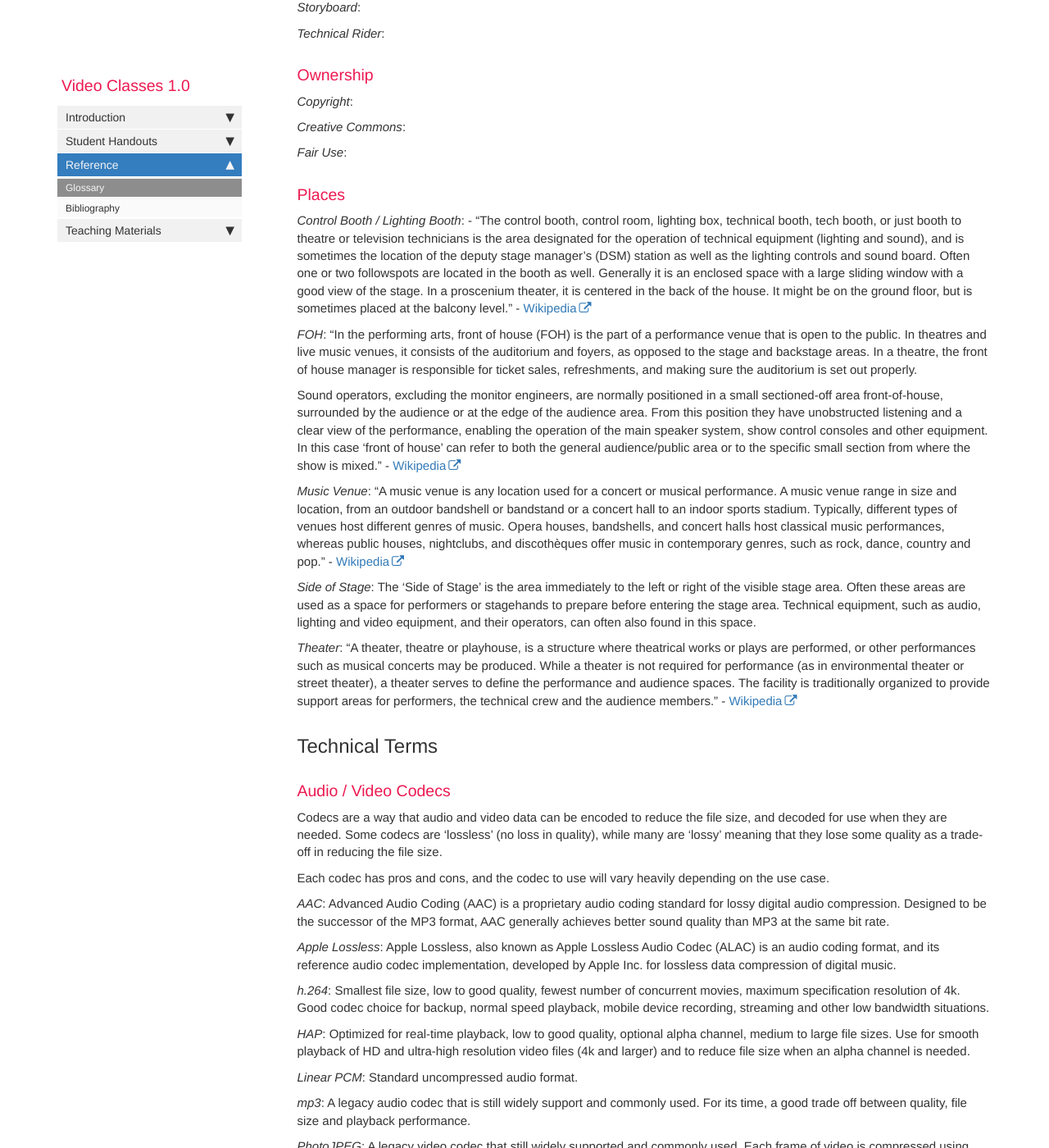
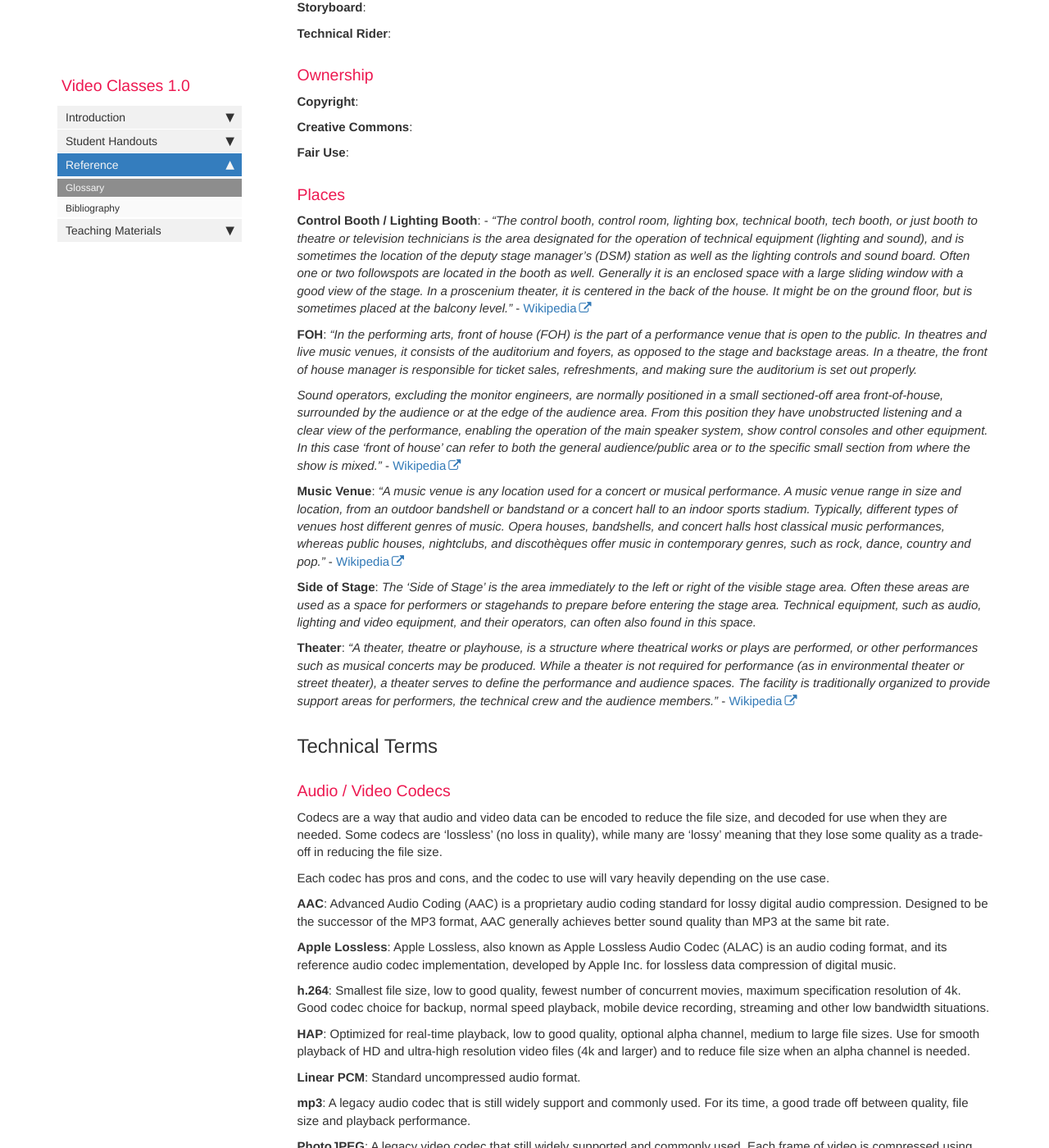
Before and after one commit to Vidvox/vvedu, a Jekyll site: the page built from pages/reference/ref_glossary.md, in a window 1280 px wide and 1400 px high, scrolled down 649 px. Shown: the whole window at 82% size. Built offline with Jekyll 4.4.1, drawn with Linux system fonts in a browser that asks for light colours; nearby versions of some CDN libraries; comment, search, counter and statistics services are not loaded; some of the changed text lies outside the part shown.

Commit message:
Glossary format fixes

```diff
--- a/pages/reference/ref_glossary.md
+++ b/pages/reference/ref_glossary.md
@@ -13,35 +13,35 @@ folder: reference
 
 ### Documents
 
-*Contract*:
+**Contract**:
 
-*Mood board*:
+**Mood board**:
 
-*Storyboard*:
+**Storyboard**:
 
-*Technical Rider*:
+**Technical Rider**:
 
 ### Ownership
 
-*Copyright*:
+**Copyright**:
 
-*Creative Commons*:
+**Creative Commons**:
 
-*Fair Use*:
+**Fair Use**:
 
 ### Places
 
-*Control Booth / Lighting Booth*: - "The control booth, control room, lighting box, technical booth, tech booth, or just booth to theatre or television technicians is the area designated for the operation of technical equipment (lighting and sound), and is sometimes the location of the deputy stage manager's (DSM) station as well as the lighting controls and sound board. Often one or two followspots are located in the booth as well. Generally it is an enclosed space with a large sliding window with a good view of the stage. In a proscenium theater, it is centered in the back of the house. It might be on the ground floor, but is sometimes placed at the balcony level." - [Wikipedia](https://en.wikipedia.org/wiki/Control_booth)
+**Control Booth / Lighting Booth**: - *"The control booth, control room, lighting box, technical booth, tech booth, or just booth to theatre or television technicians is the area designated for the operation of technical equipment (lighting and sound), and is sometimes the location of the deputy stage manager's (DSM) station as well as the lighting controls and sound board. Often one or two followspots are located in the booth as well. Generally it is an enclosed space with a large sliding window with a good view of the stage. In a proscenium theater, it is centered in the back of the house. It might be on the ground floor, but is sometimes placed at the balcony level."* - [Wikipedia](https://en.wikipedia.org/wiki/Control_booth)
 
-*FOH*: "In the performing arts, front of house (FOH) is the part of a performance venue that is open to the public. In theatres and live music venues, it consists of the auditorium and foyers, as opposed to the stage and backstage areas. In a theatre, the front of house manager is responsible for ticket sales, refreshments, and making sure the auditorium is set out properly.
+**FOH**: *"In the performing arts, front of house (FOH) is the part of a performance venue that is open to the public. In theatres and live music venues, it consists of the auditorium and foyers, as opposed to the stage and backstage areas. In a theatre, the front of house manager is responsible for ticket sales, refreshments, and making sure the auditorium is set out properly.*
 
-Sound operators, excluding the monitor engineers, are normally positioned in a small sectioned-off area front-of-house, surrounded by the audience or at the edge of the audience area. From this position they have unobstructed listening and a clear view of the performance, enabling the operation of the main speaker system, show control consoles and other equipment. In this case 'front of house' can refer to both the general audience/public area or to the specific small section from where the show is mixed." - [Wikipedia](https://en.wikipedia.org/wiki/Front_of_house)
+*Sound operators, excluding the monitor engineers, are normally positioned in a small sectioned-off area front-of-house, surrounded by the audience or at the edge of the audience area. From this position they have unobstructed listening and a clear view of the performance, enabling the operation of the main speaker system, show control consoles and other equipment. In this case 'front of house' can refer to both the general audience/public area or to the specific small section from where the show is mixed."* - [Wikipedia](https://en.wikipedia.org/wiki/Front_of_house)
 
-*Music Venue*: "A music venue is any location used for a concert or musical performance. A music venue range in size and location, from an outdoor bandshell or bandstand or a concert hall to an indoor sports stadium. Typically, different types of venues host different genres of music. Opera houses, bandshells, and concert halls host classical music performances, whereas public houses, nightclubs, and discothèques offer music in contemporary genres, such as rock, dance, country and pop." - [Wikipedia](https://en.wikipedia.org/wiki/Music_venue)
+**Music Venue**: *"A music venue is any location used for a concert or musical performance. A music venue range in size and location, from an outdoor bandshell or bandstand or a concert hall to an indoor sports stadium. Typically, different types of venues host different genres of music. Opera houses, bandshells, and concert halls host classical music performances, whereas public houses, nightclubs, and discothèques offer music in contemporary genres, such as rock, dance, country and pop."* - [Wikipedia](https://en.wikipedia.org/wiki/Music_venue)
 
-*Side of Stage*: The 'Side of Stage' is the area immediately to the left or right of the visible stage area. Often these areas are used as a space for performers or stagehands to prepare before entering the stage area. Technical equipment, such as audio, lighting and video equipment, and their operators, can often also found in this space.
+**Side of Stage**: *The 'Side of Stage' is the area immediately to the left or right of the visible stage area. Often these areas are used as a space for performers or stagehands to prepare before entering the stage area. Technical equipment, such as audio, lighting and video equipment, and their operators, can often also found in this space.*
 
-*Theater*: "A theater, theatre or playhouse, is a structure where theatrical works or plays are performed, or other performances such as musical concerts may be produced. While a theater is not required for performance (as in environmental theater or street theater), a theater serves to define the performance and audience spaces. The facility is traditionally organized to provide support areas for performers, the technical crew and the audience members." - [Wikipedia](https://en.wikipedia.org/wiki/Theater_(structure))
+**Theater**: *"A theater, theatre or playhouse, is a structure where theatrical works or plays are performed, or other performances such as musical concerts may be produced. While a theater is not required for performance (as in environmental theater or street theater), a theater serves to define the performance and audience spaces. The facility is traditionally organized to provide support areas for performers, the technical crew and the audience members."* - [Wikipedia](https://en.wikipedia.org/wiki/Theater_(structure))
 
 ## Technical Terms
 
@@ -51,60 +51,60 @@ Codecs are a way that audio and video data can be encoded to reduce the file siz
 
 Each codec has pros and cons, and the codec to use will vary heavily depending on the use case.
 
-*AAC*: Advanced Audio Coding (AAC) is a proprietary audio coding standard for lossy digital audio compression. Designed to be the successor of the MP3 format, AAC generally achieves better sound quality than MP3 at the same bit rate.
+**AAC**: Advanced Audio Coding (AAC) is a proprietary audio coding standard for lossy digital audio compression. Designed to be the successor of the MP3 format, AAC generally achieves better sound quality than MP3 at the same bit rate.
 
-*Apple Lossless*: Apple Lossless, also known as Apple Lossless Audio Codec (ALAC) is an audio coding format, and its reference audio codec implementation, developed by Apple Inc. for lossless data compression of digital music.
+**Apple Lossless**: Apple Lossless, also known as Apple Lossless Audio Codec (ALAC) is an audio coding format, and its reference audio codec implementation, developed by Apple Inc. for lossless data compression of digital music.
 
-*h.264*: Smallest file size, low to good quality, fewest number of concurrent movies, maximum specification resolution of 4k. Good codec choice for backup, normal speed playback, mobile device recording, streaming and other low bandwidth situations.
+**h.264**: Smallest file size, low to good quality, fewest number of concurrent movies, maximum specification resolution of 4k. Good codec choice for backup, normal speed playback, mobile device recording, streaming and other low bandwidth situations.
 
-*HAP*: Optimized for real-time playback, low to good quality, optional alpha channel, medium to large file sizes. Use for smooth playback of HD and ultra-high resolution video files (4k and larger) and to reduce file size when an alpha channel is needed.
+**HAP**: Optimized for real-time playback, low to good quality, optional alpha channel, medium to large file sizes. Use for smooth playback of HD and ultra-high resolution video files (4k and larger) and to reduce file size when an alpha channel is needed.
 
-*Linear PCM*: Standard uncompressed audio format.
+**Linear PCM**: Standard uncompressed audio format.
 
-*mp3*: A legacy audio codec that is still widely support and commonly used. For its time, a good trade off between quality, file size and playback performance.
+**mp3**: A legacy audio codec that is still widely support and commonly used. For its time, a good trade off between quality, file size and playback performance.
 
-*PhotoJPEG*: A legacy video codec that still widely supported and commonly used. Each frame of video is compressed using JPEG. For its time, a good trade off between quality, file size and playback performance.
+**PhotoJPEG**: A legacy video codec that still widely supported and commonly used. Each frame of video is compressed using JPEG. For its time, a good trade off between quality, file size and playback performance.
 
-*ProRes*: Very good quality, optional alpha channel, medium to large file sizes. Good choice for video editing, archiving and basic high quality playback.. Requires additional install of [Apple Pro Video Formats](https://support.apple.com/kb/DL1396?locale=en_US).
+**ProRes**: Very good quality, optional alpha channel, medium to large file sizes. Good choice for video editing, archiving and basic high quality playback.. Requires additional install of [Apple Pro Video Formats](https://support.apple.com/kb/DL1396?locale=en_US).
 
 ### File Formats
 
 File formats are the wrappers for different types of digital documents used by computers. In the world of show production they often contain some kind of media, such as audio or video, or code that is used for real-time rendering. Typically the type of file format is represented by a 1-4 character file extension after the file name.
 
-*.aif / .wav*: These are audio only file formats that contain uncompressed audio streams. The quality varies depending on the bit-depth (usually 16, 24, or 32-bit) and the sample rate (usually 44.1 khz or 48 khz).
+**.aif / .wav**: These are audio only file formats that contain uncompressed audio streams. The quality varies depending on the bit-depth (usually 16, 24, or 32-bit) and the sample rate (usually 44.1 khz or 48 khz).
 
-*.avi / .mov*: Media files that contain video, sometimes with an attached audio track, will typically contain one of these two file extensions. '.avi' is typically found on Windows whereas '.mov' is typically found on Macs. Despite having different file extensions, these formats can be containers for most popular audio and video codecs such as h.264, PhotoJPEG, HAP and ProRes.
+**.avi / .mov**: Media files that contain video, sometimes with an attached audio track, will typically contain one of these two file extensions. '.avi' is typically found on Windows whereas '.mov' is typically found on Macs. Despite having different file extensions, these formats can be containers for most popular audio and video codecs such as h.264, PhotoJPEG, HAP and ProRes.
 
-*.mp4*: The '.mp4' extension is an crossplatform format specifically for media that uses a variant of the mp4 specification; this includes the popular h.264 codec.
+**.mp4**: The '.mp4' extension is an crossplatform format specifically for media that uses a variant of the mp4 specification; this includes the popular h.264 codec.
 
-*.mp3*: Used to hold mp3 audio data as described above.
+**.mp3**: Used to hold mp3 audio data as described above.
 
 ### Hardware
 
-*Audio/Video Digitizers*: These devices can be used to connect various kinds of analog and digital audio/video cables to software running on a computer, making it possible to record, process, mix and re-output the signals.
+**Audio/Video Digitizers**: These devices can be used to connect various kinds of analog and digital audio/video cables to software running on a computer, making it possible to record, process, mix and re-output the signals.
 
-*Lighting Console*:
+**Lighting Console**:
 
-*MIDI Instrument / Controller*:
+**MIDI Instrument / Controller**:
 
-*Tablet Computer*:
+**Tablet Computer**:
 
 ### Protocols
 
 Protocols are used to pass information such as audio, video and control data from one system to another. Within the world of show production there are several commonly used protocols, several of which are demonstrated in the various sections of this course.
 
-*ArtNet*: "DMX was designed to control up to 512 channels (a universe) of lighting values over a single cable. It worked well for many years but eventually outgrew its 512 channel limit, and lighting desks supporting several DMX universes began to appear. Soon, even this was not enough as the development of channel hungry fixtures progressed and designers needed more channels than DMX could offer.
+**ArtNet**: *"DMX was designed to control up to 512 channels (a universe) of lighting values over a single cable. It worked well for many years but eventually outgrew its 512 channel limit, and lighting desks supporting several DMX universes began to appear. Soon, even this was not enough as the development of channel hungry fixtures progressed and designers needed more channels than DMX could offer.*
 
-Art-Net was created by Artistic Licence to overcome the channel restriction of DMX while still utilizing its structure. It allows multiple DMX universes to be transported over a single Cat5 cable using ethernet technology." - [https://art-net.org.uk/](https://art-net.org.uk/)
+*Art-Net was created by Artistic Licence to overcome the channel restriction of DMX while still utilizing its structure. It allows multiple DMX universes to be transported over a single Cat5 cable using ethernet technology."* - [https://art-net.org.uk/](https://art-net.org.uk/)
 
-*DMX*: - "DMX512 (Digital Multiplex) is a standard for digital communication networks that are commonly used to control stage lighting and effects. It was originally intended as a standardized method for controlling light dimmers, which, prior to DMX512, had employed various incompatible proprietary protocols. It soon became the primary method for linking controllers (such as a lighting console) to dimmers and special effects devices such as fog machines and intelligent lights. DMX has also expanded to uses in non-theatrical interior and architectural lighting, at scales ranging from strings of Christmas lights to electronic billboards. DMX can now be used to control almost anything, reflecting its popularity in theaters and venues." - [Wikipedia](https://en.wikipedia.org/wiki/DMX512)
+**DMX**: - *"DMX512 (Digital Multiplex) is a standard for digital communication networks that are commonly used to control stage lighting and effects. It was originally intended as a standardized method for controlling light dimmers, which, prior to DMX512, had employed various incompatible proprietary protocols. It soon became the primary method for linking controllers (such as a lighting console) to dimmers and special effects devices such as fog machines and intelligent lights. DMX has also expanded to uses in non-theatrical interior and architectural lighting, at scales ranging from strings of Christmas lights to electronic billboards. DMX can now be used to control almost anything, reflecting its popularity in theaters and venues."* - [Wikipedia](https://en.wikipedia.org/wiki/DMX512)
 
-*MIDI*: "MIDI is an industry standard music technology protocol that connects products from many different companies including digital musical instruments, computers, tablets, and smartphones. MIDI is used every day around the world by musicians, DJs, producers, educators, artists, and hobbyists to create, perform, learn, and share music and artistic works." - [MIDI.org](https://midi.org)
+**MIDI**: *"MIDI is an industry standard music technology protocol that connects products from many different companies including digital musical instruments, computers, tablets, and smartphones. MIDI is used every day around the world by musicians, DJs, producers, educators, artists, and hobbyists to create, perform, learn, and share music and artistic works."* - [MIDI.org](https://midi.org)
 
-*NDI®*: "NDI® (Network Device Interface) is a free protocol for Audio and Video over IP, developed by NewTek. It is designed to allow distribution of live professional a/v streams over existing IP infrastructure, freeing users from hardware constraints and gives the benefits of reduced cost and deployment time." - [https://www.newtek.com/ndi/](https://www.newtek.com/ndi/)
+**NDI®**: *"NDI® (Network Device Interface) is a free protocol for Audio and Video over IP, developed by NewTek. It is designed to allow distribution of live professional a/v streams over existing IP infrastructure, freeing users from hardware constraints and gives the benefits of reduced cost and deployment time."* - [https://www.newtek.com/ndi/](https://www.newtek.com/ndi/)
 
-*OSC*: "Open Sound Control (OSC) is a protocol for communication among computers, sound synthesizers, and other multimedia devices that is optimized for modern networking technology. Bringing the benefits of modern networking technology to the world of electronic musical instruments, OSC's advantages include interoperability, accuracy, flexibility, and enhanced organization and documentation.
+**OSC**: *"Open Sound Control (OSC) is a protocol for communication among computers, sound synthesizers, and other multimedia devices that is optimized for modern networking technology. Bringing the benefits of modern networking technology to the world of electronic musical instruments, OSC's advantages include interoperability, accuracy, flexibility, and enhanced organization and documentation.*
 
-This simple yet powerful protocol provides everything needed for real-time control of sound and other media processing while remaining flexible and easy to implement." - [http://opensoundcontrol.org/](http://opensoundcontrol.org/)
+*This simple yet powerful protocol provides everything needed for real-time control of sound and other media processing while remaining flexible and easy to implement."* - [http://opensoundcontrol.org/](http://opensoundcontrol.org/)
 
-*OSC Query*: An extension to OSC that adds the ability for applications to remotely browse and access parameters of other software.
+**OSC Query**: An extension to OSC that adds the ability for applications to remotely browse and access parameters of other software.
```
